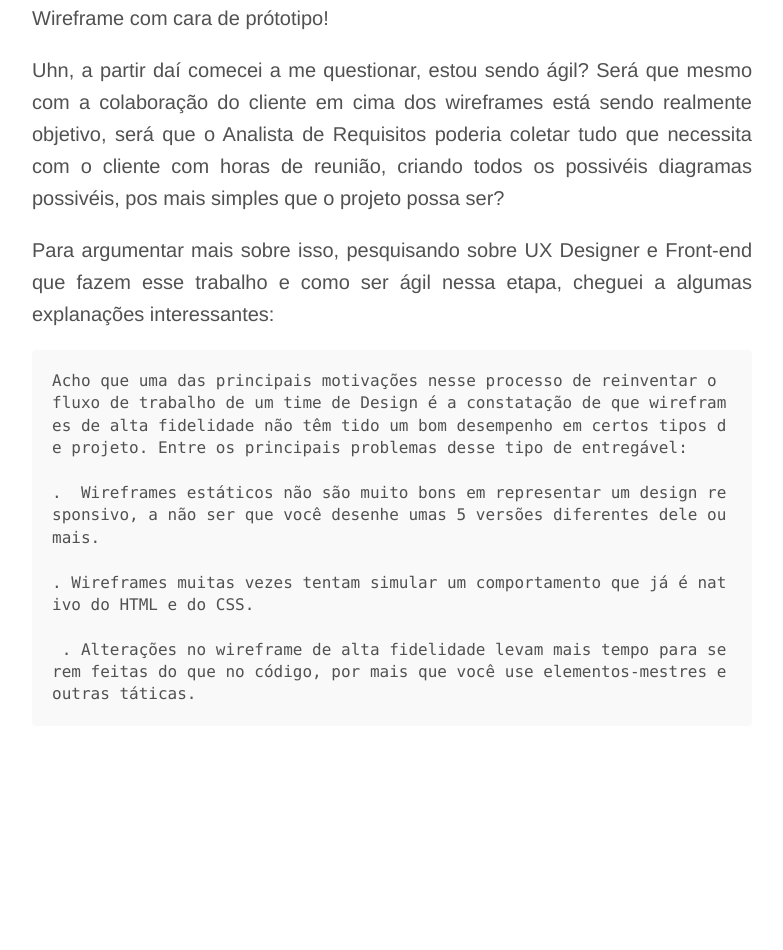
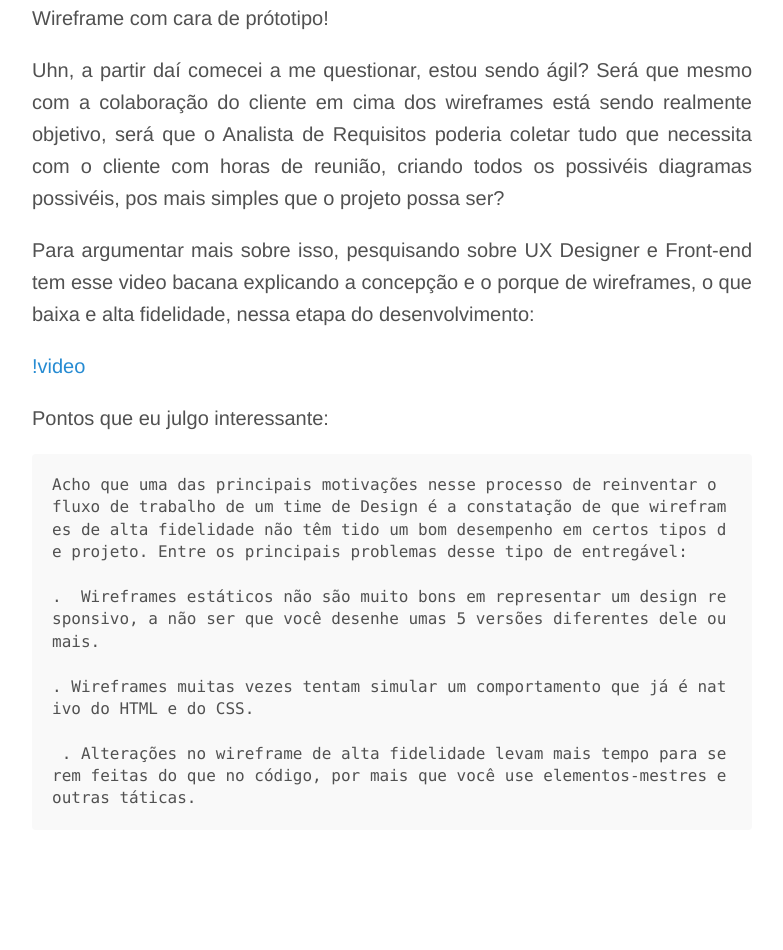
Before and after one commit to cristofersousa/cristofersousa.github.io, a Jekyll site: the page built from _posts/2016-09-13-no-wireframes-yes-mockup.md, in a window 1280 px wide. Shown: the part 925-1875 px from the top of the page, without its empty margins (248-1031 px from the left). Built offline with Jekyll 4.4.1, drawn with Linux system fonts in a browser that asks for light colours; comment, search, counter and statistics services are not loaded; before the commit the page ends 1771 px from its top, so only the background shows below that.

Commit message:
Update 2016-09-13-no-wireframes-yes-mockup.md

```diff
--- a/_posts/2016-09-13-no-wireframes-yes-mockup.md
+++ b/_posts/2016-09-13-no-wireframes-yes-mockup.md
@@ -15,7 +15,12 @@ exatamente o que ele planeja, dentro da "normalidade".  Bom, eis que o cliente i
 Uhn, a partir daí comecei a me questionar, estou sendo ágil? Será que mesmo com a colaboração do cliente em cima dos wireframes está sendo realmente objetivo,
 será que o Analista de Requisitos poderia coletar tudo que necessita com o cliente com horas de reunião, criando todos os possivéis diagramas possivéis, pos mais simples que o projeto possa ser?
 
-Para argumentar mais sobre isso, pesquisando sobre UX Designer e Front-end que fazem esse trabalho e como ser ágil nessa etapa, cheguei a algumas explanações interessantes:
+Para argumentar mais sobre isso, pesquisando sobre UX Designer e Front-end tem esse video bacana explicando a concepção e o porque de wireframes, o que baixa e alta fidelidade, nessa etapa do desenvolvimento:
+
+
+[!video](https://www.youtube.com/watch?v=i4Zg6_yKOh8)
+
+Pontos que eu julgo interessante:
 
 
     Acho que uma das principais motivações nesse processo de reinventar o fluxo de trabalho de um time de Design é a constatação de que wireframes de alta fidelidade não têm tido um bom desempenho em certos tipos de projeto. Entre os principais problemas desse tipo de entregável:
```
